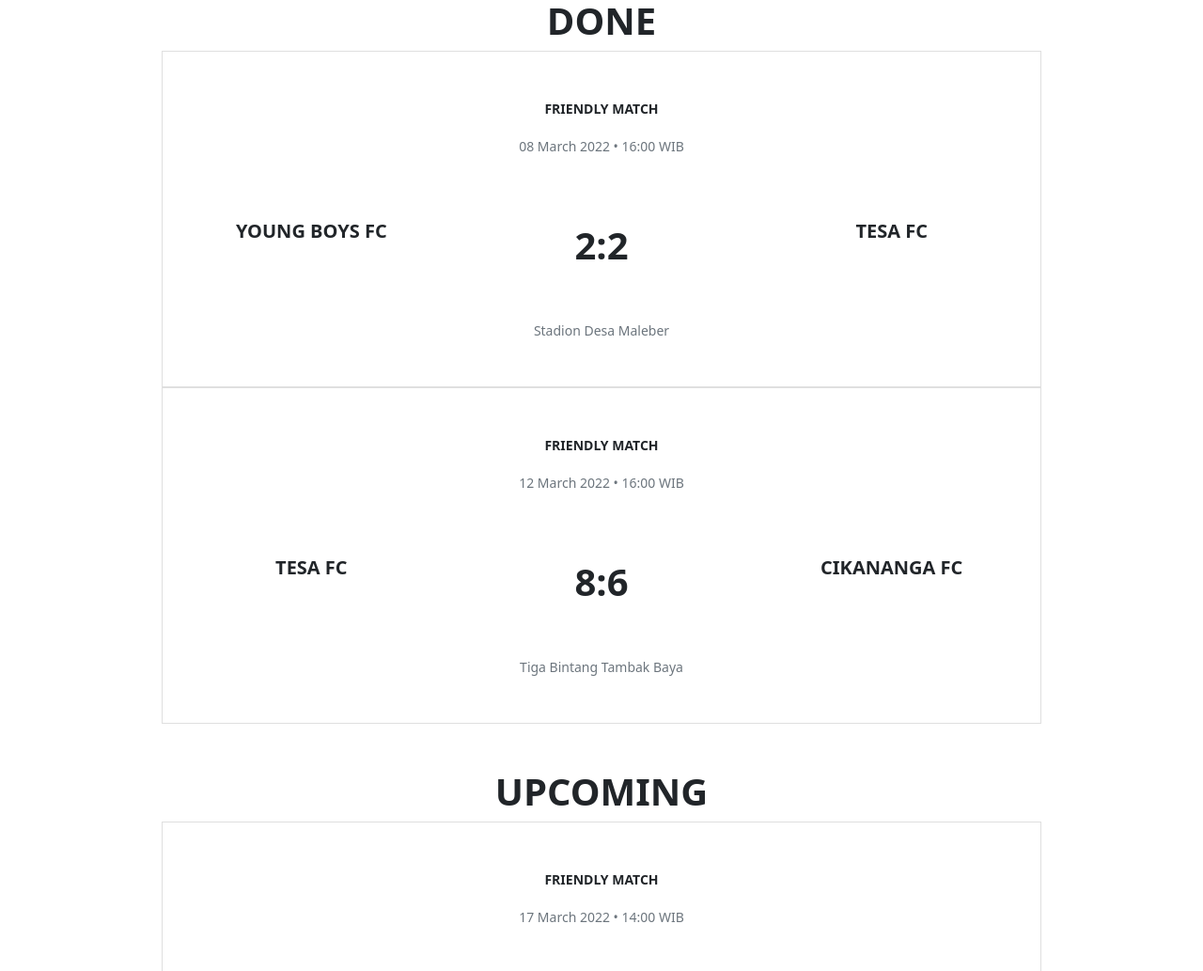
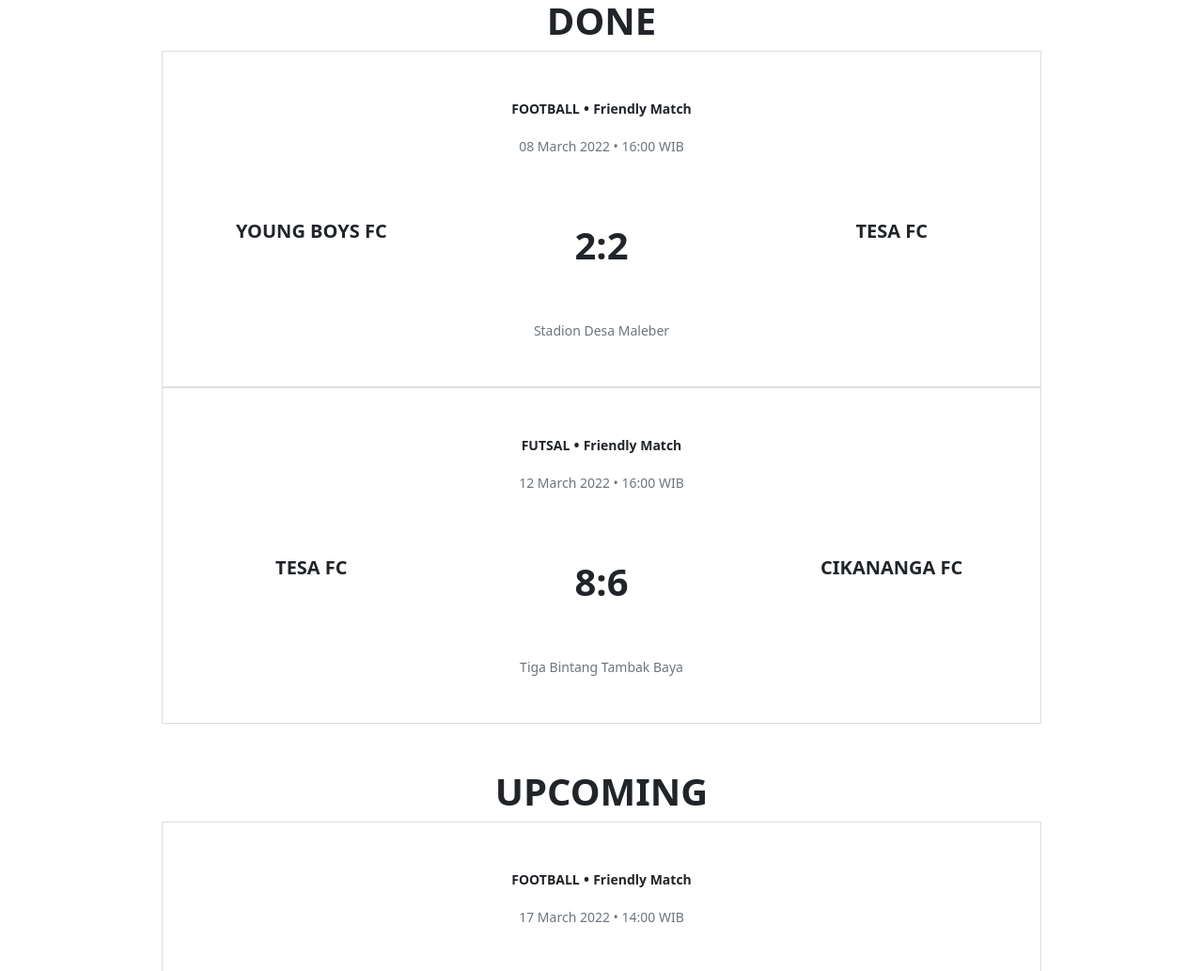
Before and after one commit to tesafc/www2, a Jekyll site: the page built from matches.html, in a window 1280 px wide. Shown: the part 770-1803 px from the top of the page at 94% size. Built offline with Jekyll 4.4.1, drawn with Linux system fonts in a browser that asks for light colours.

Commit message:
Update matches.html

```diff
--- a/matches.html
+++ b/matches.html
@@ -14,7 +14,7 @@ image: /assets/img/logo-4.png
       <div class="col">
         <div class="card rounded-0">
           <div class="card-body py-5">
-            <p class="card-text text-center text-uppercase fw-bolder"><small>{{ item.competition }}</small></p>
+            <p class="card-text text-center fw-bolder"><small class="text-uppercase">{{ item.type }}</small> • <small class="text-capitalize">{{ item.competition }}</small></p>
             <p class="card-text text-center text-capitalize text-secondary"><small>{{ item.date | date: "%d %B %Y • %R" | append: " WIB" }}</small></p>
             <!--<div class="d-flex align-items-center justify-content-between py-5">
               <div class="text-center text-uppercase fw-bolder">{{ item.home }}</div>
```
